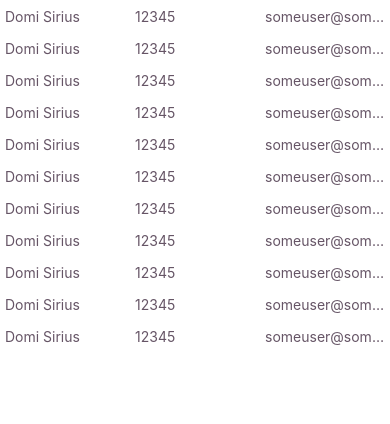
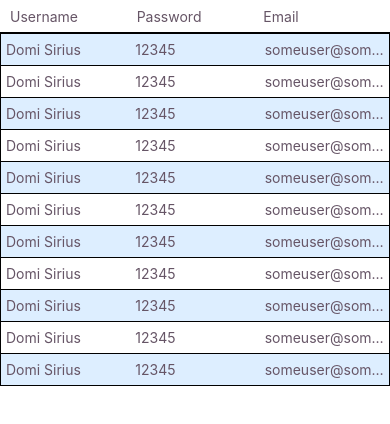
Before and after one commit to greensirius/react-native-table, a React Native app: screen / in a window 390 px wide. Shown: the top 424 px of the page. Built offline with nearby package versions, Linux system fonts and the light colour scheme.

Commit message:
Handle row border

```diff
--- a/src/App.tsx
+++ b/src/App.tsx
@@ -1,7 +1,16 @@
 import React from 'react';
 import Rows from './components/Rows';
+import Row from './components/Row';
 
 import {userArrayList} from './fixtures/user-list';
 export default function App() {
-  return <Rows data={userArrayList} />;
+  return (
+    <>
+      <Row
+        rowData={['Username', 'Password', 'Email']}
+        style={{marginHorizontal: 5}}
+      />
+      <Rows data={userArrayList} colors={['#DEF', '#FFF']} />
+    </>
+  );
 }
--- a/src/components/Row.tsx
+++ b/src/components/Row.tsx
@@ -8,13 +8,13 @@ type RowContent = ObjectOf<CellContent> | Array<CellContent>;
 type Props = {
   rowData: RowContent;
   rowHeight?: number;
-  rowStyle?: StyleProp<ViewStyle>;
+  style?: StyleProp<ViewStyle>;
 };
 
 const ROW_HEIGHT = 32;
 
 export default function Row(props: Props) {
-  let {rowData, rowHeight, rowStyle} = props;
+  let {rowData, rowHeight, style} = props;
   let extractObjectData = (params: RowContent) => {
     let keys = Object.keys(params);
     return keys.map((key, index) => <Cell key={index}>{params[key]}</Cell>);
@@ -31,7 +31,7 @@ export default function Row(props: Props) {
     : null;
   return (
     <View
-      style={[styles.rowContainer, rowStyle, {height: rowHeight || ROW_HEIGHT}]}
+      style={[styles.rowContainer, style, {height: rowHeight || ROW_HEIGHT}]}
     >
       {content}
     </View>
--- a/src/components/Rows.tsx
+++ b/src/components/Rows.tsx
@@ -10,19 +10,27 @@ type Props = {
   colors?: Array<string>;
 };
 
+const DEFAULT_WIDTH = StyleSheet.hairlineWidth;
+
 export default function Rows(props: Props) {
   let {data, colors} = props;
   let rowColors = colors ? colors : ['#FFF'];
   let tableRows = data.map((row, index) => {
     let backgroundColor = rowColors[index % rowColors.length];
-    return <Row key={index} rowData={row} rowStyle={{backgroundColor}} />;
+    return (
+      <Row
+        key={index}
+        rowData={row}
+        style={{backgroundColor, borderTopWidth: DEFAULT_WIDTH}}
+      />
+    );
   });
   return <View style={styles.container}>{tableRows}</View>;
 }
 
 const styles = StyleSheet.create({
   container: {
-    flex: 1,
-    backgroundColor: '#FFF'
+    backgroundColor: '#FFF',
+    borderWidth: DEFAULT_WIDTH
   }
 });
```
